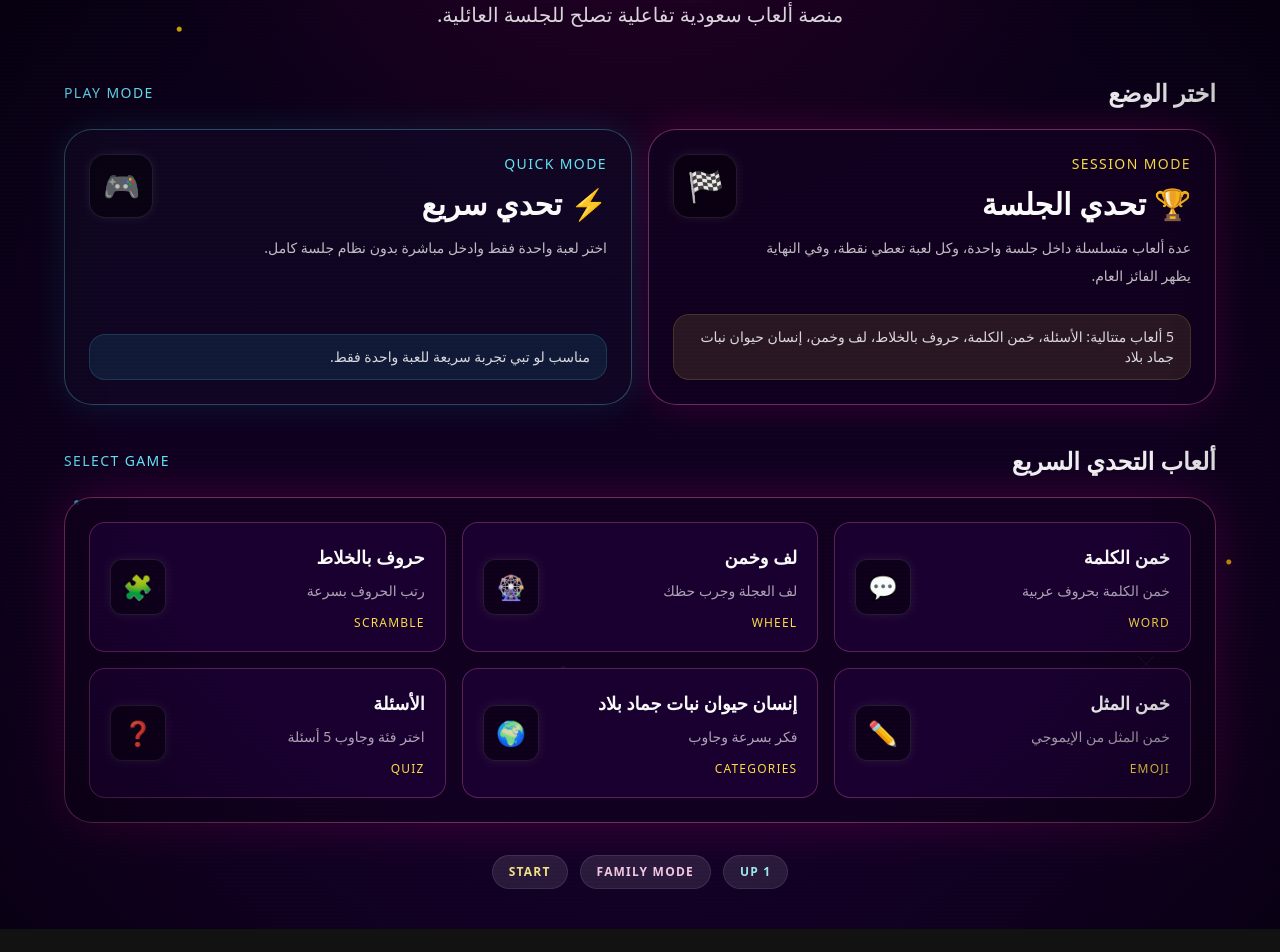
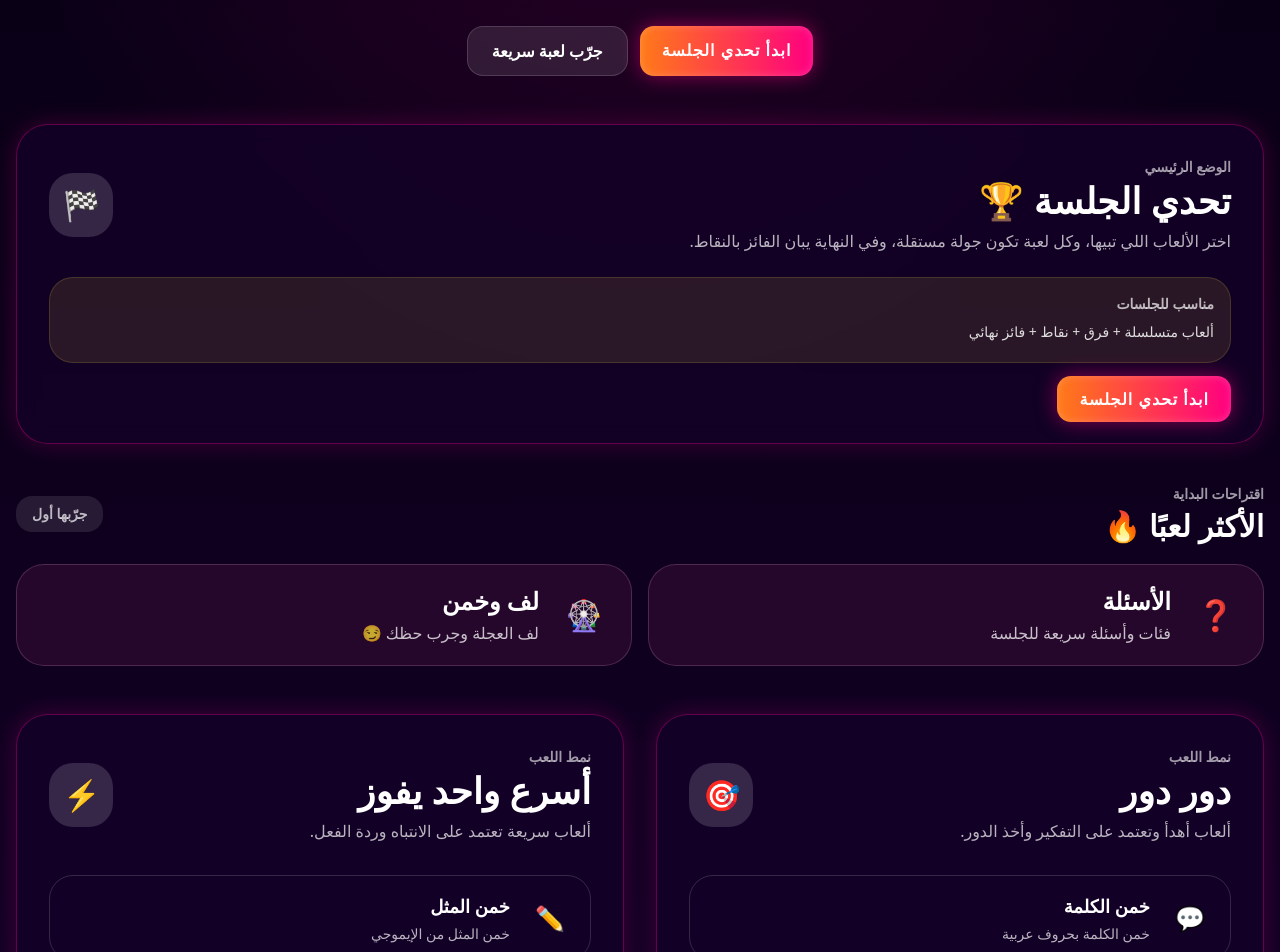
Before and after one commit to heelpeeri/khalnelab, a Next.js app: page / in a window 1280 px wide. Shown: the part 255-1207 px from the top of the page. Before the commit the page ends 1184 px from the top, so only its background shows below. Built offline with nearby package versions, Linux system fonts and the light colour scheme.

Commit message:
Update page.tsx

```diff
--- a/src/app/page.tsx
+++ b/src/app/page.tsx
@@ -1,245 +1,255 @@
-'use client';
-
 import Link from "next/link";
+import { GlassCard } from "@/components/GlassCard";
 import { Logo } from "@/components/Logo";
 
-const quickGames = [
+const featuredGames = [
   {
-    href: "/match?mode=quick&game=word",
+    href: "/match?game=quiz",
+    emoji: "❓",
+    title: "الأسئلة",
+    desc: "فئات وأسئلة سريعة للجلسة",
+  },
+  {
+    href: "/match?game=wheel",
+    emoji: "🎡",
+    title: "لف وخمن",
+    desc: "لف العجلة وجرب حظك 😏",
+  },
+];
+
+const turnBasedGames = [
+  {
+    href: "/match?game=word",
     emoji: "💬",
     title: "خمن الكلمة",
     desc: "خمن الكلمة بحروف عربية",
-    tag: "WORD",
   },
   {
-    href: "/match?mode=quick&game=wheel",
+    href: "/match?game=categories",
+    emoji: "🌍",
+    title: "إنسان حيوان نبات جماد بلاد",
+    desc: "فكر بسرعة وجاوب",
+  },
+  {
+    href: "/match?game=wheel",
     emoji: "🎡",
     title: "لف وخمن",
-    desc: "لف العجلة وجرب حظك",
-    tag: "WHEEL",
+    desc: "لف العجلة وجرب حظك 😏",
   },
+];
+
+const speedGames = [
   {
-    href: "/match?mode=quick&game=scramble",
-    emoji: "🧩",
-    title: "حروف بالخلاط",
-    desc: "رتب الحروف بسرعة",
-    tag: "SCRAMBLE",
-  },
-  {
-    href: "/match?mode=quick&game=draw",
+    href: "/match?game=draw",
     emoji: "✏️",
     title: "خمن المثل",
     desc: "خمن المثل من الإيموجي",
-    tag: "EMOJI",
   },
   {
-    href: "/match?mode=quick&game=categories",
-    emoji: "🌍",
-    title: "إنسان حيوان نبات جماد بلاد",
-    desc: "فكر بسرعة وجاوب",
-    tag: "CATEGORIES",
+    href: "/match?game=scramble",
+    emoji: "🧩",
+    title: "حروف بالخلاط",
+    desc: "حروف ملخبطة؟ رتبها!",
   },
   {
-    href: "/match?mode=quick&game=quiz",
+    href: "/match?game=quiz",
     emoji: "❓",
     title: "الأسئلة",
-    desc: "اختر فئة وجاوب 5 أسئلة",
-    tag: "QUIZ",
+    desc: "اختر فئة وجاوب بسرعة",
   },
 ];
 
+function GameCard({
+  href,
+  emoji,
+  title,
+  desc,
+}: {
+  href: string;
+  emoji: string;
+  title: string;
+  desc: string;
+}) {
+  return (
+    <Link href={href} className="block">
+      <div className="rounded-[24px] border border-white/15 bg-white/8 p-4 text-right transition duration-200 hover:-translate-y-1 hover:bg-white/14">
+        <div className="flex items-center gap-4">
+          <div className="flex h-12 w-12 shrink-0 items-center justify-center rounded-2xl bg-white/12 text-2xl">
+            {emoji}
+          </div>
+
+          <div className="min-w-0 flex-1">
+            <h3 className="text-lg font-black">{title}</h3>
+            <p className="mt-1 text-sm text-white/70">{desc}</p>
+          </div>
+        </div>
+      </div>
+    </Link>
+  );
+}
+
 export default function Home() {
   return (
-    <main className="crt-screen crt-flicker relative min-h-screen overflow-hidden px-4 py-10 text-white">
-      <div className="pointer-events-none absolute inset-0 overflow-hidden">
-        <div
-          className="absolute inset-0 opacity-90"
-          style={{
-            backgroundImage: `
-              radial-gradient(circle at 8% 12%, rgba(0,255,255,0.95) 0 2px, transparent 3px),
-              radial-gradient(circle at 14% 24%, rgba(255,196,0,0.95) 0 2px, transparent 3px),
-              radial-gradient(circle at 22% 9%, rgba(255,130,220,0.95) 0 2px, transparent 3px),
-              radial-gradient(circle at 31% 18%, rgba(0,220,255,0.95) 0 2px, transparent 3px),
-              radial-gradient(circle at 39% 11%, rgba(255,196,0,0.95) 0 2px, transparent 3px),
-              radial-gradient(circle at 48% 16%, rgba(255,130,220,0.95) 0 2px, transparent 3px),
-              radial-gradient(circle at 59% 10%, rgba(0,255,255,0.95) 0 2px, transparent 3px),
-              radial-gradient(circle at 71% 15%, rgba(255,196,0,0.95) 0 2px, transparent 3px),
-              radial-gradient(circle at 82% 9%, rgba(255,130,220,0.95) 0 2px, transparent 3px),
-              radial-gradient(circle at 93% 14%, rgba(0,255,255,0.95) 0 2px, transparent 3px),
-
-              radial-gradient(circle at 6% 64%, rgba(0,255,255,0.95) 0 2px, transparent 3px),
-              radial-gradient(circle at 15% 73%, rgba(255,130,220,0.95) 0 2px, transparent 3px),
-              radial-gradient(circle at 23% 82%, rgba(0,220,255,0.95) 0 2px, transparent 3px),
-              radial-gradient(circle at 34% 70%, rgba(255,196,0,0.95) 0 2px, transparent 3px),
-              radial-gradient(circle at 44% 78%, rgba(255,130,220,0.95) 0 2px, transparent 3px),
-              radial-gradient(circle at 56% 67%, rgba(0,255,255,0.95) 0 2px, transparent 3px),
-              radial-gradient(circle at 68% 80%, rgba(255,196,0,0.95) 0 2px, transparent 3px),
-              radial-gradient(circle at 79% 72%, rgba(255,130,220,0.95) 0 2px, transparent 3px),
-              radial-gradient(circle at 88% 84%, rgba(0,255,255,0.95) 0 2px, transparent 3px),
-              radial-gradient(circle at 96% 69%, rgba(255,196,0,0.95) 0 2px, transparent 3px)
-            `,
-          }}
-        />
-
-        <div
-          className="absolute inset-0 opacity-80"
-          style={{
-            backgroundImage: `
-              linear-gradient(45deg, transparent 48%, rgba(0,255,255,0.9) 48%, rgba(0,255,255,0.9) 52%, transparent 52%),
-              linear-gradient(-45deg, transparent 48%, rgba(0,255,255,0.9) 48%, rgba(0,255,255,0.9) 52%, transparent 52%),
-              linear-gradient(45deg, transparent 48%, rgba(255,196,0,0.9) 48%, rgba(255,196,0,0.9) 52%, transparent 52%),
-              linear-gradient(-45deg, transparent 48%, rgba(255,196,0,0.9) 48%, rgba(255,196,0,0.9) 52%, transparent 52%),
-              linear-gradient(45deg, transparent 48%, rgba(255,130,220,0.9) 48%, rgba(255,130,220,0.9) 52%, transparent 52%),
-              linear-gradient(-45deg, transparent 48%, rgba(255,130,220,0.9) 48%, rgba(255,130,220,0.9) 52%, transparent 52%)
-            `,
-            backgroundSize:
-              "18px 18px, 18px 18px, 20px 20px, 20px 20px, 16px 16px, 16px 16px",
-            backgroundPosition:
-              "10% 20%, 10% 20%, 78% 12%, 78% 12%, 90% 78%, 90% 78%",
-            backgroundRepeat: "no-repeat",
-          }}
-        />
+    <main className="min-h-screen px-4 py-8 text-white">
+      <div className="mx-auto max-w-7xl">
+        <div className="flex justify-center">
+          <Logo size={145} />
         </div>
 
-      <div className="relative mx-auto max-w-6xl">
-        <div className="flex justify-center">
-          <Logo size={160} />
+        <section className="mx-auto mt-4 max-w-3xl text-center">
+          <h1 className="text-3xl font-black md:text-5xl">خل نلعب 🎮</h1>
+
+          <p className="mx-auto mt-4 max-w-2xl text-base leading-8 text-white/75 md:text-xl">
+            منصة ألعاب عائلية سعودية بتجربة سريعة، واضحة، وممتعة داخل البيت.
+          </p>
+
+          <div className="mt-8 flex flex-wrap justify-center gap-3">
+            <Link
+              href="/match?mode=session"
+              className="btn-primary active:scale-95"
+            >
+              ابدأ تحدي الجلسة
+            </Link>
+
+            <Link
+              href="/match?game=quiz"
+              className="rounded-2xl border border-white/15 bg-white/10 px-6 py-3 font-bold text-white transition hover:bg-white/15 active:scale-95"
+            >
+              جرّب لعبة سريعة
+            </Link>
           </div>
-
-        <section className="intro mt-6 text-center">
-          <h1
-            className="text-5xl font-black tracking-wider text-transparent md:text-6xl"
-            style={{
-              backgroundImage:
-                "linear-gradient(180deg, #ffffff 0%, #f2f2f2 35%, #b7d5ff 70%, #5b8dff 100%)",
-              WebkitBackgroundClip: "text",
-              backgroundClip: "text",
-              textShadow: "0 0 20px rgba(152,255,182,0.2)",
-            }}
-          >
-            خل نلعب
-          </h1>
-
-          <p className="mt-3 text-lg text-white/85 md:text-xl">
-            منصة ألعاب سعودية تفاعلية تصلح للجلسة العائلية.
-          </p>
         </section>
 
         <section className="mt-12">
-          <div className="mb-5 flex items-center justify-between">
-            <h2 className="text-2xl font-black text-white/95">اختر الوضع</h2>
-            <span className="text-sm tracking-widest text-cyan-300">
-              PLAY MODE
-            </span>
-          </div>
-
-          <div className="grid gap-4 md:grid-cols-2">
-            <Link href="/match?mode=session">
-              <div className="group h-full min-h-[230px] rounded-[28px] border border-pink-400/40 bg-[#120020]/90 p-6 shadow-[0_0_40px_rgba(255,0,150,0.18)] transition duration-200 hover:-translate-y-1 hover:shadow-[0_0_34px_rgba(255,0,150,0.32)]">
-                <div className="flex h-full flex-col justify-between">
-                  <div className="flex items-start justify-between gap-4">
+          <GlassCard className="rounded-[32px] p-7 md:p-8">
+            <div className="flex items-center justify-between gap-4">
               <div className="text-right">
-                      <p className="text-sm tracking-widest text-yellow-300">
-                        SESSION MODE
-                      </p>
-                      <h3 className="mt-3 text-3xl font-black text-white">
-                        🏆 تحدي الجلسة
-                      </h3>
-                      <p className="mt-3 max-w-md text-sm leading-7 text-white/75">
-                        عدة ألعاب متسلسلة داخل جلسة واحدة، وكل لعبة تعطي نقطة،
-                        وفي النهاية يظهر الفائز العام.
+                <p className="text-sm font-bold text-white/60">الوضع الرئيسي</p>
+                <h2 className="mt-1 text-3xl font-black md:text-4xl">
+                  تحدي الجلسة 🏆
+                </h2>
+                <p className="mt-2 max-w-2xl text-sm leading-7 text-white/70 md:text-base">
+                  اختر الألعاب اللي تبيها، وكل لعبة تكون جولة مستقلة، وفي النهاية
+                  يبان الفائز بالنقاط.
                 </p>
               </div>
 
-                    <div className="flex h-16 w-16 shrink-0 items-center justify-center rounded-2xl border border-white/10 bg-black/40 text-3xl shadow-[0_0_12px_rgba(255,255,255,0.08)]">
+              <div className="flex h-16 w-16 items-center justify-center rounded-3xl bg-white/15 text-3xl">
                 🏁
               </div>
             </div>
 
-                  <div className="mt-6">
-                    <div className="rounded-2xl border border-yellow-300/15 bg-yellow-300/10 px-4 py-3 text-sm text-white/85">
-                      5 ألعاب متتالية: الأسئلة، خمن الكلمة، حروف بالخلاط، لف وخمن، إنسان حيوان نبات جماد بلاد
-                    </div>
-                  </div>
-                </div>
-              </div>
-            </Link>
-
-            <div className="h-full min-h-[230px] rounded-[28px] border border-cyan-300/30 bg-[#120825]/80 p-6 shadow-[0_0_34px_rgba(34,211,238,0.12)]">
-              <div className="flex h-full flex-col justify-between">
-                <div className="flex items-start justify-between gap-4">
-                  <div className="text-right">
-                    <p className="text-sm tracking-widest text-cyan-300">
-                      QUICK MODE
-                    </p>
-                    <h3 className="mt-3 text-3xl font-black text-white">
-                      ⚡ تحدي سريع
-                    </h3>
-                    <p className="mt-3 max-w-md text-sm leading-7 text-white/75">
-                      اختر لعبة واحدة فقط وادخل مباشرة بدون نظام جلسة كامل.
+            <div className="mt-6 rounded-[24px] border border-yellow-300/15 bg-yellow-300/10 p-4 text-right">
+              <p className="text-sm font-bold text-white/70">مناسب للجلسات</p>
+              <p className="mt-1 text-sm leading-7 text-white/85">
+                ألعاب متسلسلة + فرق + نقاط + فائز نهائي
               </p>
             </div>
 
-                  <div className="flex h-16 w-16 shrink-0 items-center justify-center rounded-2xl border border-white/10 bg-black/40 text-3xl shadow-[0_0_12px_rgba(255,255,255,0.08)]">
-                    🎮
+            <div className="mt-6">
+              <Link href="/match?mode=session" className="btn-primary">
+                ابدأ تحدي الجلسة
+              </Link>
+            </div>
+          </GlassCard>
+        </section>
+
+        <section className="mt-10">
+          <div className="mb-5 flex items-center justify-between gap-4">
+            <div className="text-right">
+              <p className="text-sm font-bold text-white/60">اقتراحات البداية</p>
+              <h2 className="mt-1 text-2xl font-black md:text-3xl">
+                الأكثر لعبًا 🔥
+              </h2>
+            </div>
+
+            <div className="rounded-2xl bg-white/10 px-4 py-2 text-sm font-bold text-white/70">
+              جرّبها أول
             </div>
           </div>
 
-                <div className="mt-6 rounded-2xl border border-cyan-300/15 bg-cyan-400/10 px-4 py-3 text-sm text-white/85">
-                  مناسب لو تبي تجربة سريعة للعبة واحدة فقط.
-                </div>
-              </div>
-            </div>
-          </div>
-        </section>
-
-        <section className="mt-10">
-          <div className="mb-5 flex items-center justify-between">
-            <h2 className="text-2xl font-black text-white/95">ألعاب التحدي السريع</h2>
-            <span className="text-sm tracking-widest text-cyan-300">
-              SELECT GAME
-            </span>
+          <div className="grid gap-4 md:grid-cols-2">
+            {featuredGames.map((game) => (
+              <Link key={game.title} href={game.href} className="block">
+                <div className="rounded-[28px] border border-pink-300/20 bg-pink-500/10 p-5 text-right transition duration-200 hover:-translate-y-1 hover:bg-pink-500/15">
+                  <div className="flex items-center gap-4">
+                    <div className="flex h-14 w-14 shrink-0 items-center justify-center rounded-2xl bg-white/12 text-3xl">
+                      {game.emoji}
                     </div>
 
-          <div className="rounded-[28px] border border-pink-400/40 bg-[#120020]/90 p-6 shadow-[0_0_50px_rgba(255,0,150,0.20)]">
-            <div className="grid gap-4 md:grid-cols-2 xl:grid-cols-3">
-              {quickGames.map((game) => (
-                <Link key={game.title} href={game.href}>
-                  <div className="group h-full rounded-2xl border border-pink-400/30 bg-[#1a0030] p-5 transition duration-200 hover:-translate-y-1 hover:shadow-[0_0_24px_rgba(255,0,150,0.28)]">
-                    <div className="flex h-full items-center justify-between gap-4">
-                      <div className="text-right">
-                        <h4 className="text-lg font-black text-white">
-                          {game.title}
-                        </h4>
-                        <p className="mt-2 text-sm leading-6 text-white/65">
+                    <div className="min-w-0 flex-1">
+                      <h3 className="text-2xl font-black">{game.title}</h3>
+                      <p className="mt-1 text-sm text-white/75 md:text-base">
                         {game.desc}
                       </p>
-                        <span className="mt-3 block text-xs tracking-widest text-yellow-300">
-                          {game.tag}
-                        </span>
-                      </div>
-
-                      <div className="flex h-14 w-14 shrink-0 items-center justify-center rounded-xl border border-white/10 bg-black/40 text-2xl shadow-[0_0_12px_rgba(255,255,255,0.08)]">
-                        {game.emoji}
                     </div>
                   </div>
                 </div>
               </Link>
             ))}
           </div>
-          </div>
         </section>
 
-        <section className="mt-8 flex justify-center gap-3 text-xs font-black tracking-widest">
-          <span className="rounded-full border border-white/10 bg-white/10 px-4 py-2 text-cyan-200">
-            1 UP
-          </span>
-          <span className="rounded-full border border-white/10 bg-white/10 px-4 py-2 text-pink-200">
-            FAMILY MODE
-          </span>
-          <span className="rounded-full border border-white/10 bg-white/10 px-4 py-2 text-yellow-200">
-            START
-          </span>
+        <section className="mt-12 grid gap-8 xl:grid-cols-2">
+          <GlassCard className="rounded-[32px] p-7 md:p-8">
+            <div className="flex items-center justify-between gap-4">
+              <div className="text-right">
+                <p className="text-sm font-bold text-white/60">نمط اللعب</p>
+                <h2 className="mt-1 text-3xl font-black md:text-4xl">
+                  دور دور
+                </h2>
+                <p className="mt-2 text-sm leading-7 text-white/70 md:text-base">
+                  ألعاب أهدأ وتعتمد على التفكير وأخذ الدور.
+                </p>
+              </div>
+
+              <div className="flex h-16 w-16 items-center justify-center rounded-3xl bg-white/15 text-3xl">
+                🎯
+              </div>
+            </div>
+
+            <div className="mt-8 grid gap-4">
+              {turnBasedGames.map((game) => (
+                <GameCard
+                  key={game.title}
+                  href={game.href}
+                  emoji={game.emoji}
+                  title={game.title}
+                  desc={game.desc}
+                />
+              ))}
+            </div>
+          </GlassCard>
+
+          <GlassCard className="rounded-[32px] border border-white/15 bg-black/20 p-7 md:p-8">
+            <div className="flex items-center justify-between gap-4">
+              <div className="text-right">
+                <p className="text-sm font-bold text-white/60">نمط اللعب</p>
+                <h2 className="mt-1 text-3xl font-black md:text-4xl">
+                  أسرع واحد يفوز
+                </h2>
+                <p className="mt-2 text-sm leading-7 text-white/70 md:text-base">
+                  ألعاب سريعة تعتمد على الانتباه وردة الفعل.
+                </p>
+              </div>
+
+              <div className="flex h-16 w-16 items-center justify-center rounded-3xl bg-white/15 text-3xl">
+                ⚡
+              </div>
+            </div>
+
+            <div className="mt-8 grid gap-4">
+              {speedGames.map((game) => (
+                <GameCard
+                  key={game.title}
+                  href={game.href}
+                  emoji={game.emoji}
+                  title={game.title}
+                  desc={game.desc}
+                />
+              ))}
+            </div>
+          </GlassCard>
         </section>
       </div>
     </main>
```
Lines whose indentation alone changed are shown as unchanged.
